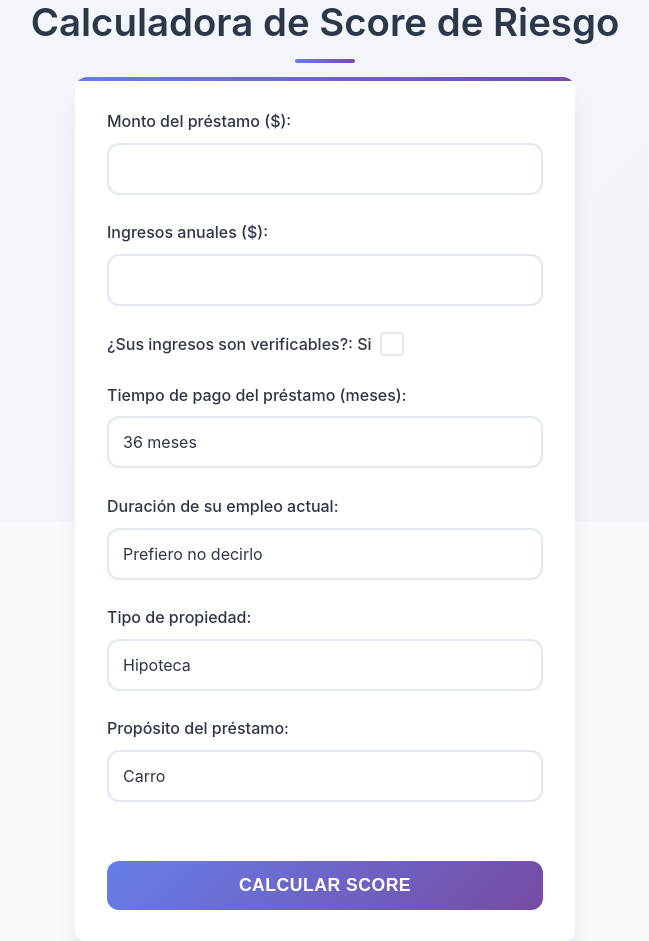
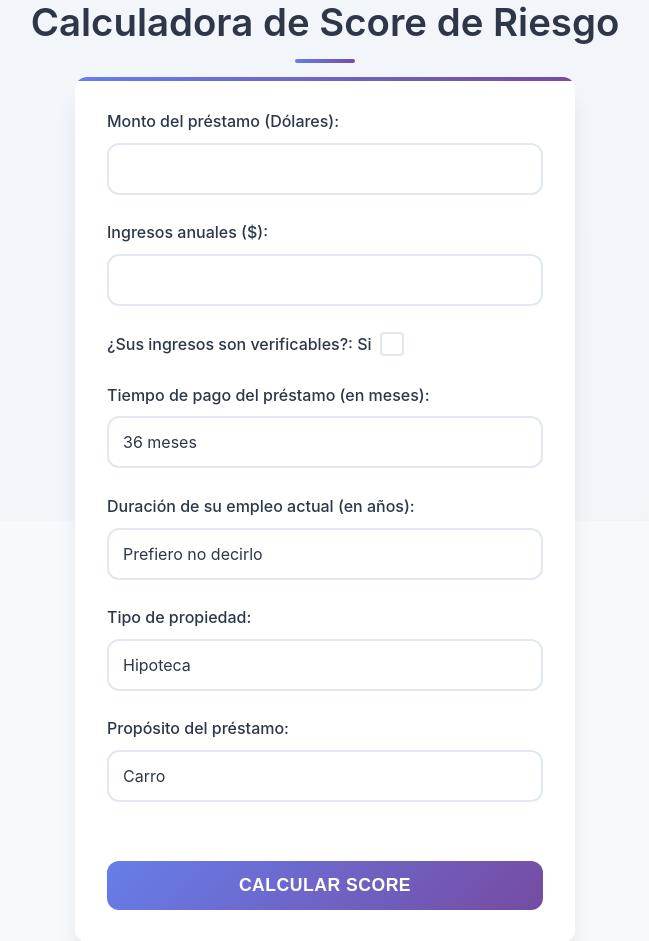
Before and after one commit to Straver00/credit_risk, a Flask app: page / in a window 1280 px wide. Shown: the part 279-1220 px from the top of the page, without its empty margins (315-964 px from the left). Run offline with Flask 3, Linux system fonts and the light colour scheme; parts of the project's set-up code (start-up, migrations or seed data) failed here and were passed over.

Commit message:
edit index.html

```diff
--- a/templates/index.html
+++ b/templates/index.html
@@ -21,7 +21,7 @@
     <h1>Calculadora de Score de Riesgo</h1>
 
     <form method="POST">
-      <label>Monto del préstamo ($):
+      <label>Monto del préstamo (Dólares):
         <input type="number" min="0" name="monto" required>
       </label>
       <br>
@@ -36,7 +36,7 @@
       </label>
       <br>
 
-      <label>Tiempo de pago del préstamo (meses):
+      <label>Tiempo de pago del préstamo (en meses):
         <select name="tiempo_pago" required>
           <option value="36">36 meses</option>
           <option value="60">60 meses</option>
@@ -44,7 +44,7 @@
       </label>
       <br>
 
-      <label>Duración de su empleo actual:
+      <label>Duración de su empleo actual (en años):
         <select name="tiempo_trabajo" required>
           <option value="Prefiero no decirlo">Prefiero no decirlo</option>
           <option value="<1">&lt;1</option>
```
